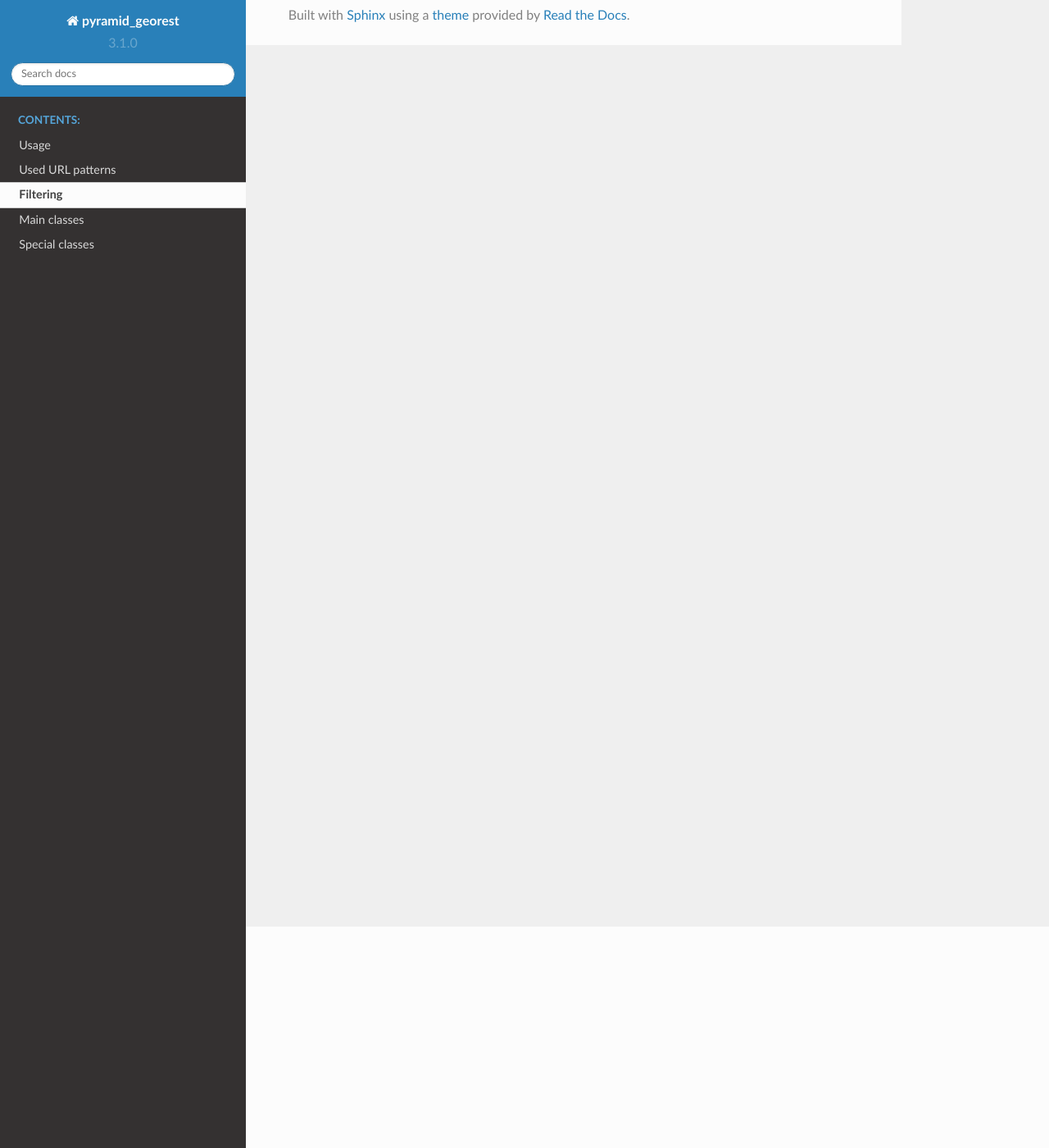
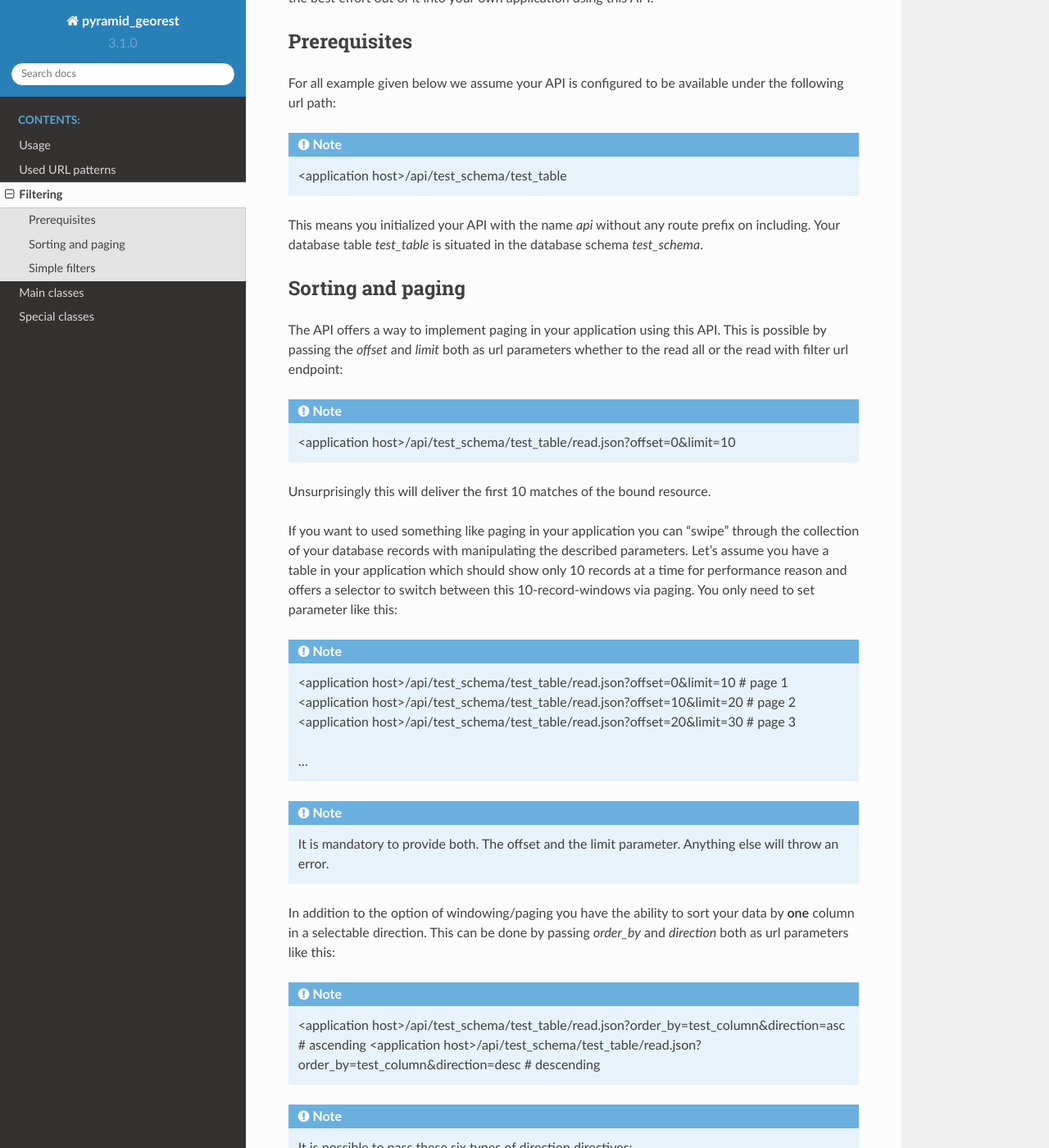
Before and after one commit to vvmruder/pyramid_georest, a Sphinx documentation site: the page built from doc/source/filter.rst, in a window 1280 px wide and 1400 px high, scrolled down 270 px. Shown: the whole window at 82% size. Built offline with Sphinx 7.4.7 and the Read the Docs theme 2.0.0, drawn with Linux system fonts in a browser that asks for light colours; some of the changed text lies outside the part shown.

Commit message:
improve documentation about filter system

```diff
--- a/doc/source/filter.rst
+++ b/doc/source/filter.rst
@@ -2,3 +2,79 @@
 
 Filtering
 =========
+
+pyramid_georest implements a really powerful filter system to provide even deep nested filter combination
+possibilities.
+
+Some of these abilities should be shown here to show you how this works and how you can take the best effort
+out of it into your own application using this API.
+
+Prerequisites
+-------------
+
+For all example given below we assume your API is configured to be available under the following url path:
+
+.. note::
+
+    <application host>/api/test_schema/test_table
+
+This means you initialized your API with the name *api* without any route prefix on including. Your database
+table *test_table* is situated in the database schema *test_schema*.
+
+Sorting and paging
+------------------
+
+The API offers a way to implement paging in your application using this API. This is possible by passing the
+*offset* and *limit* both as url parameters whether to the read all or the read with filter url endpoint:
+
+.. note::
+
+    <application host>/api/test_schema/test_table/read.json?offset=0&limit=10
+
+Unsurprisingly this will deliver the first 10 matches of the bound resource.
+
+If you want to used something like paging in your application you can "swipe" through the collection of your
+database records with manipulating the described parameters. Let's assume you have a table in your
+application which should show only 10 records at a time for performance reason and offers a selector to
+switch between this 10-record-windows via paging. You only need to set parameter like this:
+
+.. note::
+
+    <application host>/api/test_schema/test_table/read.json?offset=0&limit=10 # page 1
+    <application host>/api/test_schema/test_table/read.json?offset=10&limit=20 # page 2
+    <application host>/api/test_schema/test_table/read.json?offset=20&limit=30 # page 3
+
+    ...
+
+.. note::
+
+    It is mandatory to provide both. The offset and the limit parameter. Anything else will throw an error.
+
+In addition to the option of windowing/paging you have the ability to sort your data by **one** column in a
+selectable direction. This can be done by passing *order_by* and *direction* both as url parameters like this:
+
+.. note::
+
+    <application host>/api/test_schema/test_table/read.json?order_by=test_column&direction=asc # ascending
+    <application host>/api/test_schema/test_table/read.json?order_by=test_column&direction=desc # descending
+
+.. note::
+
+    It is possible to pass these six types of direction directives:
+
+    * ASC
+    * asc
+    * ascending
+    * DESC
+    * desc
+    * descending
+
+    everything else will throw an error.
+
+.. note::
+
+    **Of course sorting and paging is fully combinable.**
+
+
+Simple filters
+--------------
--- a/doc/source/index.rst
+++ b/doc/source/index.rst
@@ -66,7 +66,9 @@ Each API holds arbitrary number of Service classes which represents the entry po
 Often you have some bigger applications and it is necessary to do some
 more dedicated and more structured organization of api's.
 Especially if you are using the possibility of pyramid plugins which
-you include in the pyramid way ([pyramid include](http://docs.pylonsproject.org/projects/pyramid/en/latest/api/config.html#pyramid.config.Configurator.include 'pyramid include')).
+you include in the pyramid way (`pyramid include
+<http://docs.pylonsproject.org/projects/pyramid/en/latest/api/config.html#
+pyramid.config.Configurator.include>`__).
 This kind of api object creates its own url scope and will respect the
 route_prefix of the including application. This is much more flexible
 in big applications which have different scopes to use the rest api.
--- a/doc/source/special_classes.rst
+++ b/doc/source/special_classes.rst
@@ -127,6 +127,7 @@ The description system
     :inherited-members:
 
     .. automethod:: pyramid_georest.lib.description.ColumnDescription.__init__
+    .. autoattribute:: pyramid_georest.lib.description.ColumnDescription
 
 
 .. _modules-pyramid_georest-lib-description-relation_description:
--- a/doc/source/usage.rst
+++ b/doc/source/usage.rst
@@ -5,12 +5,10 @@ Usage
 
 The pyramid framework for web apps provides an easy way for including
 standalone packages in its eco system. To learn more about that, please refer to the
-[extending guide](http://docs.pylonsproject.org/projects/pyramid//en/latest/narr/extending.html 'extending guide').
+`extending guide <http://docs.pylonsproject.org/projects/pyramid//en/latest/narr/extending.html>`__.
 
 In a nutshell (inside the __init__.py of your pyramids project in the
-main method ):
-
-Configure the services which you want to be served via this api. Look
+main method )configure the services which you want to be served via this api. Look
 at the following example to see how:
 
 .. code-block:: python
```
Also changed, not shown: 1 other file.
